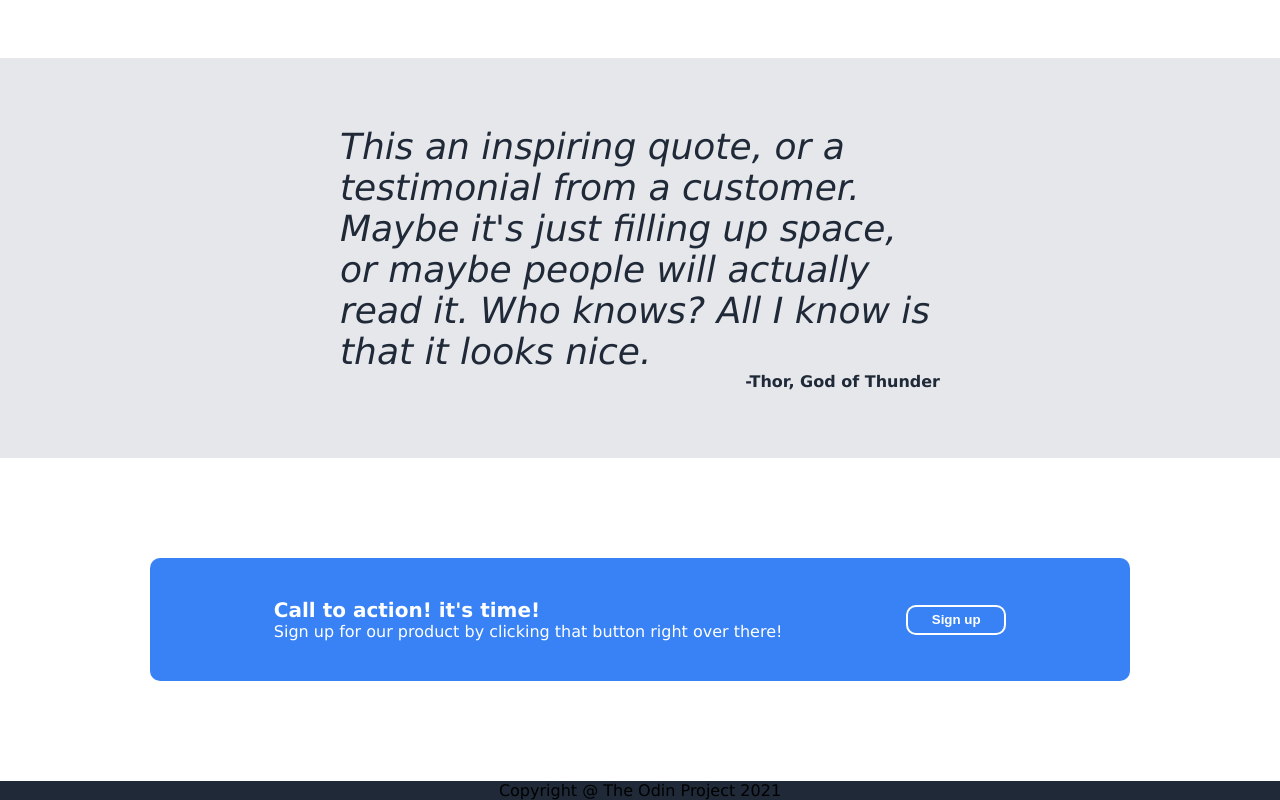
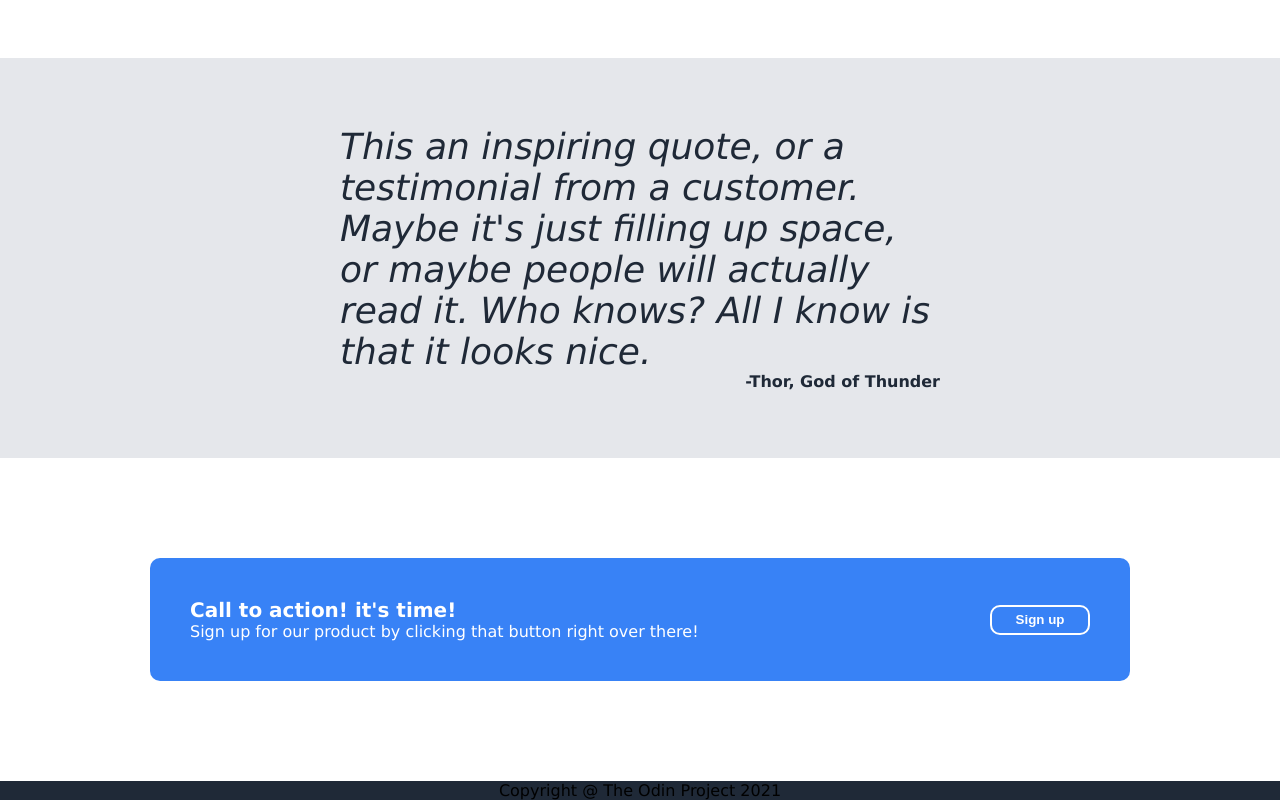
Before and after one commit to tooweaknotice/landing-page, a plain HTML site: page index.html in a window 1280 px wide. Shown: the part 970-1770 px from the top of the page. Drawn offline with Linux system fonts and the light colour scheme.

Commit message:
Fix button scaling on window resize
Added min width and height to sign-up buttons.

```diff
--- a/styles.css
+++ b/styles.css
@@ -34,8 +34,8 @@ button {
   border: 2px solid white;
   padding: 3px;
   border-radius: 10px;
-  height: 30px;
-  width: 100px;
+  min-height: 30px;
+  min-width: 100px;
   font-weight: bold;
 }
 
@@ -171,6 +171,10 @@ button {
   gap: 40px;
 }
 
+.sign-up-left {
+  flex: 1;
+}
+
 .sign-up-title {
   font-weight: bold;
   font-size: 20px;
```
